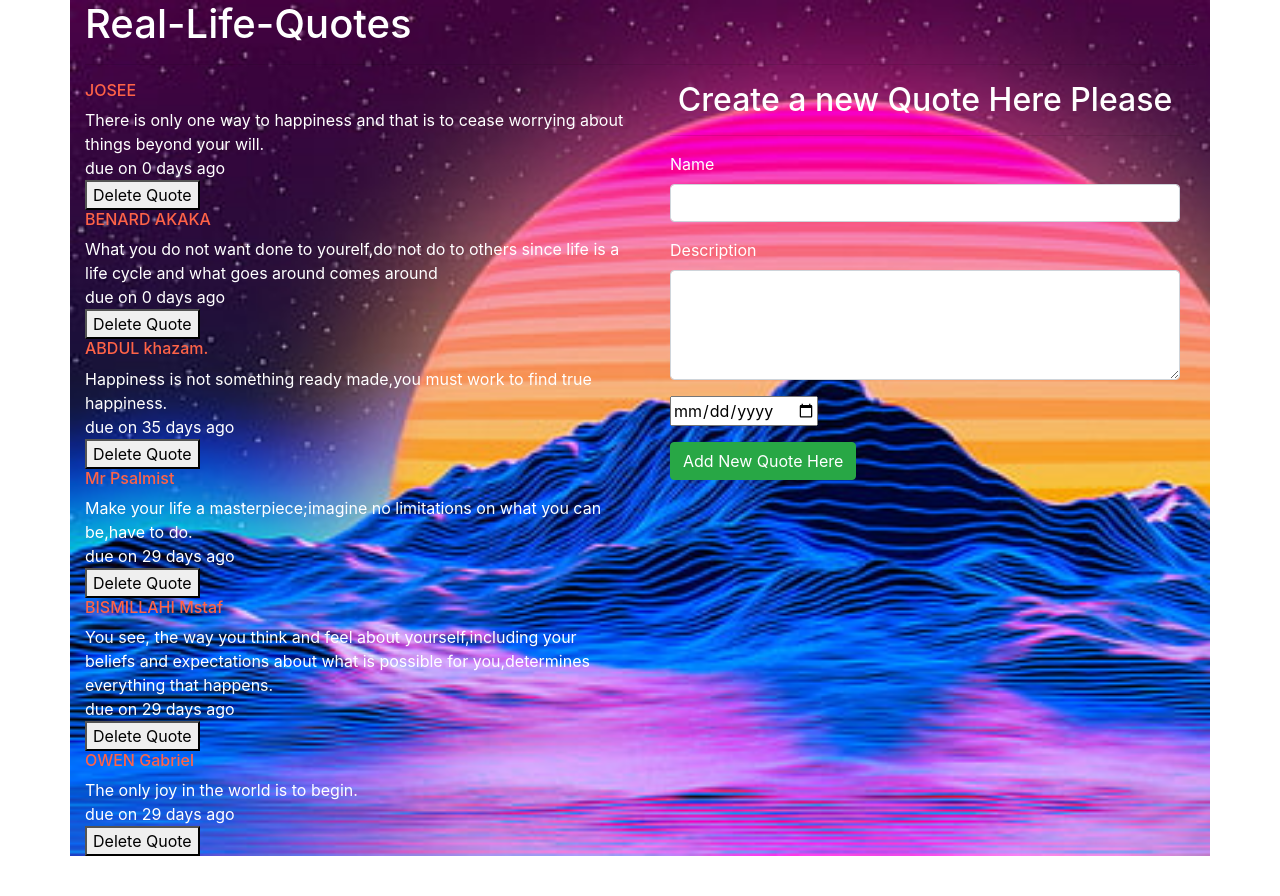
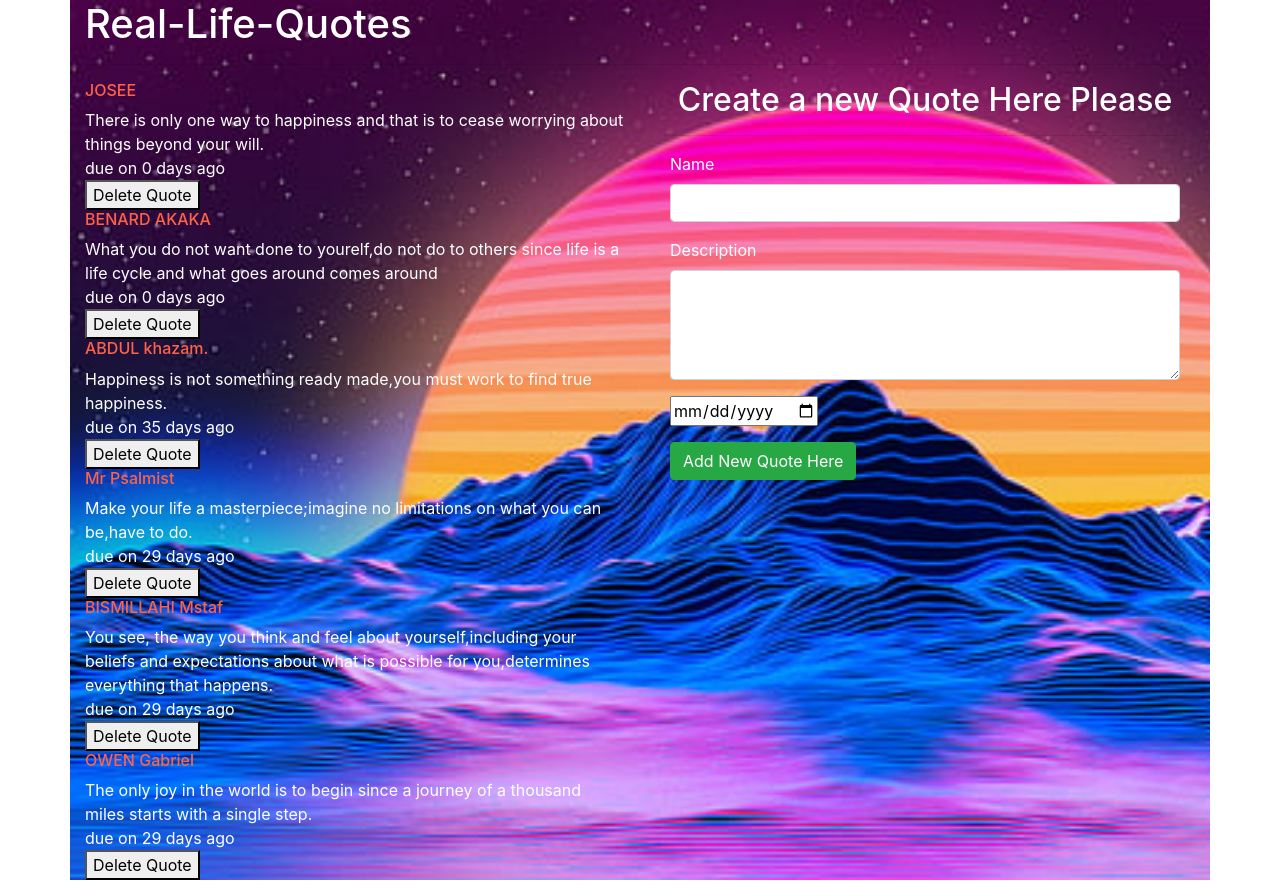
Before and after one commit to David5627/MY-QUOTES, an Angular app: page / in a window 1280 px wide. Before the commit the page ends 872 px from the top, so only its background shows below. Built offline with nearby package versions, Linux system fonts and the light colour scheme.

Commit message:
edit quote

```diff
--- a/src/app/quote/quote.component.ts
+++ b/src/app/quote/quote.component.ts
@@ -13,7 +13,7 @@ export class QuoteComponent implements OnInit {
     new Quote(3,'ABDUL khazam.',"Happiness is not something ready made,you must work to find true happiness.",new Date(2020,11,12)),
     new Quote(4,'Mr Psalmist',"Make your life a masterpiece;imagine no limitations on what you can be,have to do.",new Date(2020,11,6)),
     new Quote(5,'BISMILLAHI Mstaf',"You see, the way you think and feel about yourself,including your beliefs and expectations about what is possible for you,determines everything that happens.",new Date(2020,11,6)),
-    new Quote(6,'OWEN Gabriel',"The only joy in the world is to begin.",new Date(2020,11,6)),
+    new Quote(6,'OWEN Gabriel',"The only joy in the world is to begin since a journey of a thousand miles starts with a single step.",new Date(2020,11,6)),
   ];
 
   addNewQuote(quote){
```
